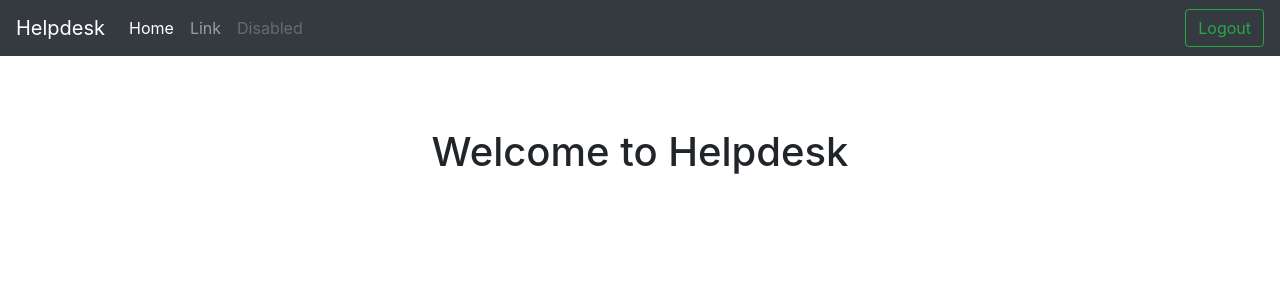
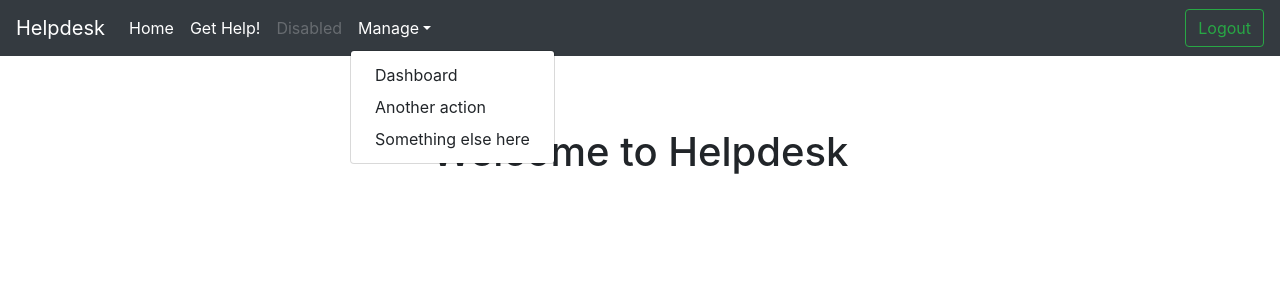
Before and after one commit to winstc/helpdesk, a Django app: page / in a window 1280 px wide. Shown: the top 300 px of the page. Run offline with Django 3.2, Linux system fonts and the light colour scheme; a user stored in the database is signed in; some libraries are stand-ins or nearby versions.

Commit message:
some basic site stuff

```diff
--- a/helpdesk/helpdesk/urls.py
+++ b/helpdesk/helpdesk/urls.py
@@ -22,5 +22,6 @@ urlpatterns = [
     url(r'^tickets/', include('tickets.urls')),
     url(r'^admin/', admin.site.urls),
     url(r'^accounts/', include('django.contrib.auth.urls')),
-    url(r'^', include('userportal.urls'))
+    url(r'^', include('userportal.urls')),
+    url('', include('social_django.urls', namespace='social'))
 ]
--- a/helpdesk/templates/registration/login.html
+++ b/helpdesk/templates/registration/login.html
@@ -19,6 +19,10 @@
 {% csrf_token %}
 
 <div>
+    <a href="{% url "social:begin" "google-oauth2" %}">Google+</a>
+</div>
+
+<div>
   <td>{{ form.username.label_tag }}</td>
   <td>{{ form.username }}</td>
 </div>
--- a/helpdesk/tickets/models.py
+++ b/helpdesk/tickets/models.py
@@ -3,7 +3,8 @@ from django.db import models
 class Ticket(models.Model):
 
     class Meta:
-        permissions = (("can_view_all", "View all tickets"), ("can_open", "Open a new ticket"))
+        permissions = (("can_view_all", "View all tickets"), ("can_open", "Open a new ticket"),
+                       ("can_edit_tickets", "Has full control of tickets"))
 
     COMPLETE = 'C'
     WAITING = "W"
--- a/helpdesk/userportal/templates/userportal/header.html
+++ b/helpdesk/userportal/templates/userportal/header.html
@@ -14,8 +14,9 @@
     <link rel="stylesheet" href="{% static 'userportal/css/bootstrap.css' %}" type="text/css"/>
     <link rel="stylesheet" href="{% static 'userportal/css/header.css' %}" type="text/css"/>
 
-    <script src="https://code.jquery.com/jquery-3.2.1.slim.min.js" integrity="sha384-KJ3o2DKtIkvYIK3UENzmM7KCkRr/rE9/Qpg6aAZGJwFDMVNA/GpGFF93hXpG5KkN" crossorigin="anonymous"></script>
-
+    <script src="https://code.jquery.com/jquery-3.2.1.slim.min.js"
+            integrity="sha384-KJ3o2DKtIkvYIK3UENzmM7KCkRr/rE9/Qpg6aAZGJwFDMVNA/GpGFF93hXpG5KkN"
+            crossorigin="anonymous"></script>
 
 
 </head>
@@ -35,19 +36,31 @@
             <li class="nav-item active">
                 <a class="nav-link" href="/">Home <span class="sr-only">(current)</span></a>
             </li>
-            <li class="nav-item">
-                <a class="nav-link" href="#">Link</a>
+            <li class="nav-item active">
+                <a class="nav-link" href="#">Get Help!</a>
             </li>
             <li class="nav-item">
                 <a class="nav-link disabled" href="#">Disabled</a>
+                {% if perms.tickets.can_edit_tickets %}
+                    <li class="nav-item dropdown show">
+                        <a class="nav-link dropdown-toggle" id="dropdown01"
+                           data-toggle="dropdown"
+                           aria-haspopup="true" aria-expanded="true">Manage</a>
+                        <div class="dropdown-menu show" aria-labelledby="dropdown01">
+                            <a class="dropdown-item" href="#">Dashboard</a>
+                            <a class="dropdown-item" href="#">Another action</a>
+                            <a class="dropdown-item" href="#">Something else here</a>
+                        </div>
+                    </li>
+                {% endif %}
         </ul>
 
         {% if user.is_authenticated %}
-             <form class="form-inline my-2 my-lg-0" action="{% url 'logout' %}?next={{ request.path }}">
-                 <button class="btn btn-outline-success my-2 my-sm-0" type="submit">Logout</button>
+            <form class="form-inline my-2 my-lg-0" action="{% url 'logout' %}?next={{ request.path }}">
+                <button class="btn btn-outline-success my-2 my-sm-0" type="submit">Logout</button>
             </form>
         {% else %}
-            <form class="form-inline my-2 my-lg-0" action="{% url 'login'%}?next={{request.path}}">
+            <form class="form-inline my-2 my-lg-0" action="{% url 'login' %}?next={{ request.path }}">
                 <button class="btn btn-outline-success my-2 my-sm-0" type="submit">Login</button>
             </form>
         {% endif %}
```
Also changed, not shown: helpdesk/helpdesk/settings.py (+10 -0 lines), helpdesk/userportal/templates/helpdesk/index.html (added, +9 -0 lines), helpdesk/db.sqlite3.
